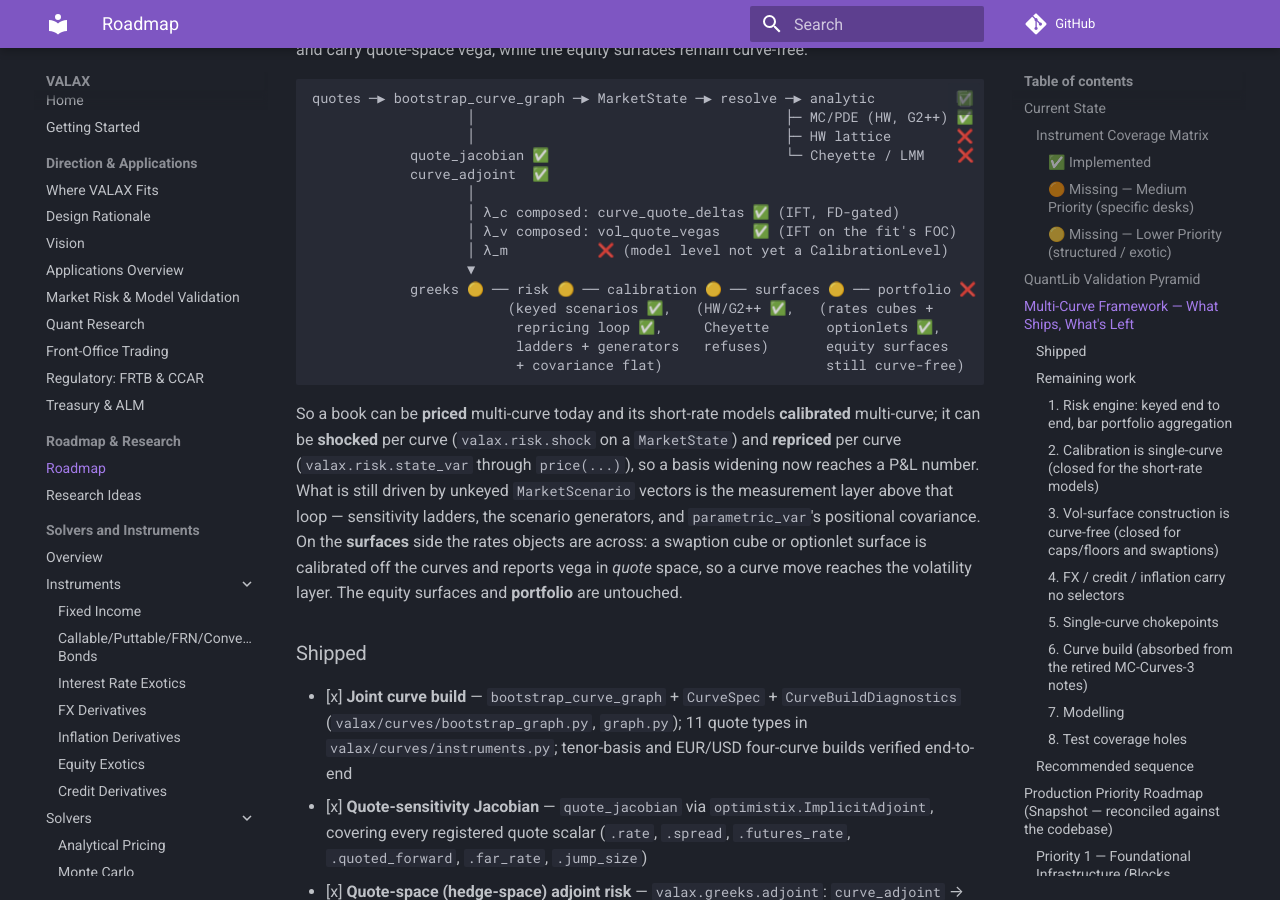
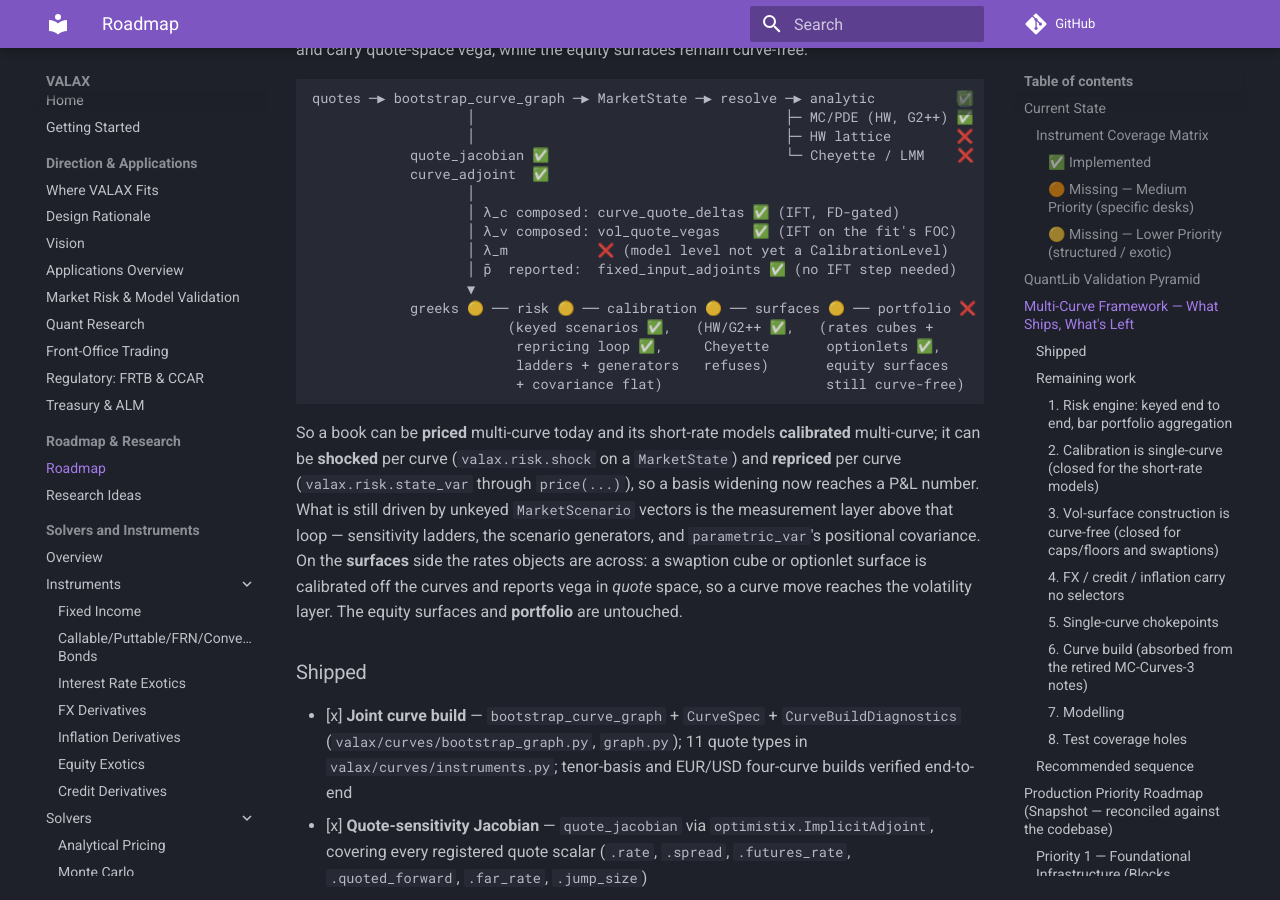
Before and after one commit to ACea15/VALAX, an MkDocs documentation site: the page built from docs/roadmap.md, in a window 1280 px wide and 900 px high, scrolled down 6785 px. Built offline with MkDocs 1.6.1 and Material for MkDocs 9.7.7, drawn with Linux system fonts in a browser that asks for light colours; comment, search, counter and statistics services are not loaded.

Commit message:
Add the fixed-input leg to the adjoint-chain diagram
The roadmap's chain diagram listed λ_c, λ_v and λ_m but not p̄, so it
read as though the fixed inputs were not part of the chain at all. They
are, and they are the one leg that needs no transposed solve — `p` is
held constant *through* each calibration, so its sensitivity is a direct
derivative rather than an implicit-function-theorem step. Noting that in
the diagram is the point: a reader comparing it against the conformance
map's new "Fixed inputs p" row would otherwise find a leg in one and not
the other.

Verification: `mkdocs build --strict` clean; 33,125 anchored links across
85 pages resolve.

🤖 Generated with [ECA](https://eca.dev) (anthropic/claude-sonnet-4-5 - high)

Co-Authored-By: eca-agent <git@eca.dev>

```diff
--- a/docs/roadmap.md
+++ b/docs/roadmap.md
@@ -167,6 +167,7 @@ quotes ─▶ bootstrap_curve_graph ─▶ MarketState ─▶ resolve ─▶ ana
                    │ λ_c composed: curve_quote_deltas ✅ (IFT, FD-gated)
                    │ λ_v composed: vol_quote_vegas    ✅ (IFT on the fit's FOC)
                    │ λ_m           ❌ (model level not yet a CalibrationLevel)
+                   │ p̄  reported:  fixed_input_adjoints ✅ (no IFT step needed)
                    ▼
             greeks 🟡 ── risk 🟡 ── calibration 🟡 ── surfaces 🟡 ── portfolio ❌
                         (keyed scenarios ✅,   (HW/G2++ ✅,   (rates cubes +
```
